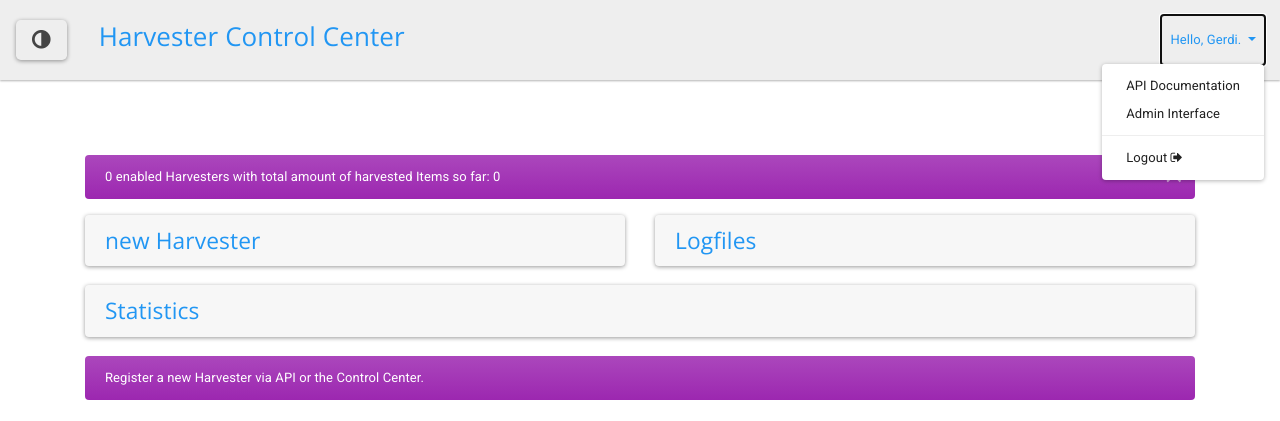
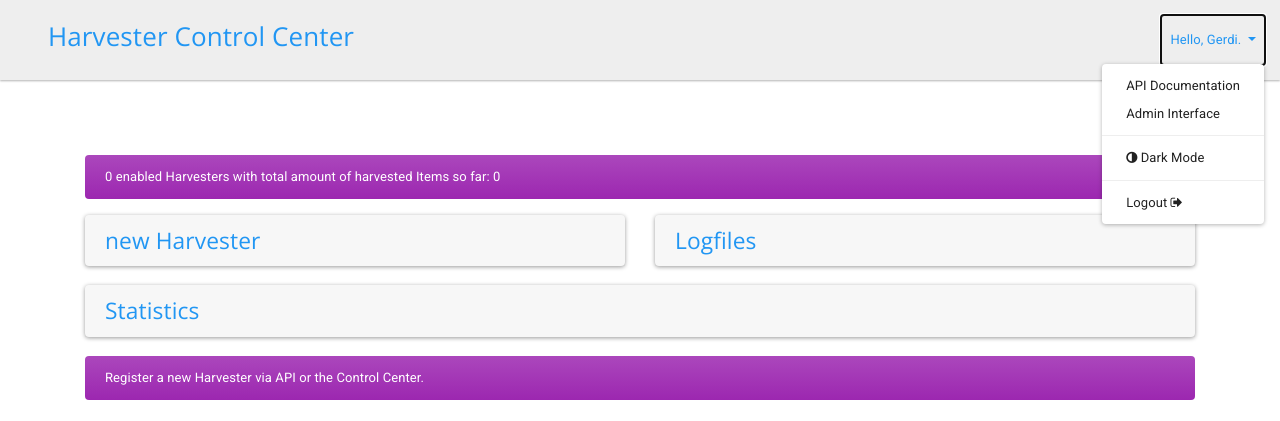
Before and after one commit to GeRDI-Project/HarvesterControlCenter, a Django app: page /hcc/ in a window 1280 px wide, after a click that opens the changed part. Shown: the top 421 px of the page. Run offline with Django 3.2, Linux system fonts and the light colour scheme; a user stored in the database is signed in; data that the repository does not hold is empty; some libraries are stand-ins or nearby versions.

Commit message:
MDM-75 changed place of the mode toggle button

```diff
--- a/api/static/js/hcc.js
+++ b/api/static/js/hcc.js
@@ -209,21 +209,6 @@ $( function () {
     };
 
     $('#register-button').click(formButton.regClick);
-
-    $('#toggle-mode-button').click(function(){
-
-        if ($('#toggle-mode-sign').attr("data-original-title") == "dark mode"){
-            $('#toggle-mode-sign').attr("data-original-title","light mode");
-            $('#toggle-mode-link').attr("href","https://bootswatch.com/4/darkly/bootstrap.min.css");
-        } else {
-            $('#toggle-mode-sign').attr("data-original-title","dark mode");
-            $('#toggle-mode-link').attr("href","https://bootswatch.com/4/materia/bootstrap.min.css");
-        }
-        $('.navbar').toggleClass("bg-custom-1 bg-custom-2");
-        $('.footer').toggleClass("footer-custom-1 footer-custom-2");
-        $('input').toggleClass("dark-input-fields");
-
-    });
 });
 
 /*
@@ -368,6 +353,23 @@ $(".harvesteredit").click(function(ev) { // for each edit harvester url
      return false; // prevent the click propagation
  });
 
+ function toggleModeFunction() {
+
+    if ($('#toggle-mode-text').text() == "Dark Mode") {
+        // changing from light to dark mode
+        $('#toggle-mode-text').text("Light Mode");
+        $('#toggle-mode-link').attr("href","https://bootswatch.com/4/darkly/bootstrap.min.css");
+    } else {
+        // changing from dark to light mode
+        $('#toggle-mode-text').text("Dark Mode");
+        $('#toggle-mode-link').attr("href","https://bootswatch.com/4/materia/bootstrap.min.css");
+    }
+
+    $('.navbar').toggleClass("bg-custom-1 bg-custom-2");
+    $('.footer').toggleClass("footer-custom-1 footer-custom-2");
+    $('input').toggleClass("dark-input-fields");
+ }
+
  /*$('.harvester-edit-form').on('submit', function() {
      $.ajax({
          type: $(this).attr('method'),
--- a/templates/hcc/base.html
+++ b/templates/hcc/base.html
@@ -24,10 +24,6 @@
 
 <nav class="navbar navbar-expand-sm bg-custom-1 fixed-top" role="navigation">
 
-    <a id="toggle-mode-button" role="button" class="btn btn-lg">
-        <i id="toggle-mode-sign" class="fa fa-lg fa-adjust" title="dark mode" aria-hidden="true" data-toggle="tooltip" data-placement="top"></i>
-    </a>
-
     <a class="navbar-brand" href="#">
         <h2>{% block title %}{% endblock %}</h2>
     </a>
@@ -48,6 +44,11 @@
         <div class="dropdown-menu dropdown-menu-right" aria-labelledby="dropdownLogin">
             <a class="dropdown-item" href="{% url 'swagger-docs' %}">API Documentation</a>
             <a class="dropdown-item" href="{% url 'admin:index' %}">Admin Interface</a>
+            <div class="dropdown-divider"></div>
+            <a id="toggle-mode-button" class="dropdown-item" href="#" onclick=toggleModeFunction()>
+                <i class="fa fa-adjust" aria-hidden=true></i>
+                <span id="toggle-mode-text">Dark Mode</span>
+            </a>
             <div class="dropdown-divider"></div>
             <a class="dropdown-item" href="{% url 'logout' %}">Logout
                 <i class="fa fa-sign-out" aria-hidden="true"></i>
```
